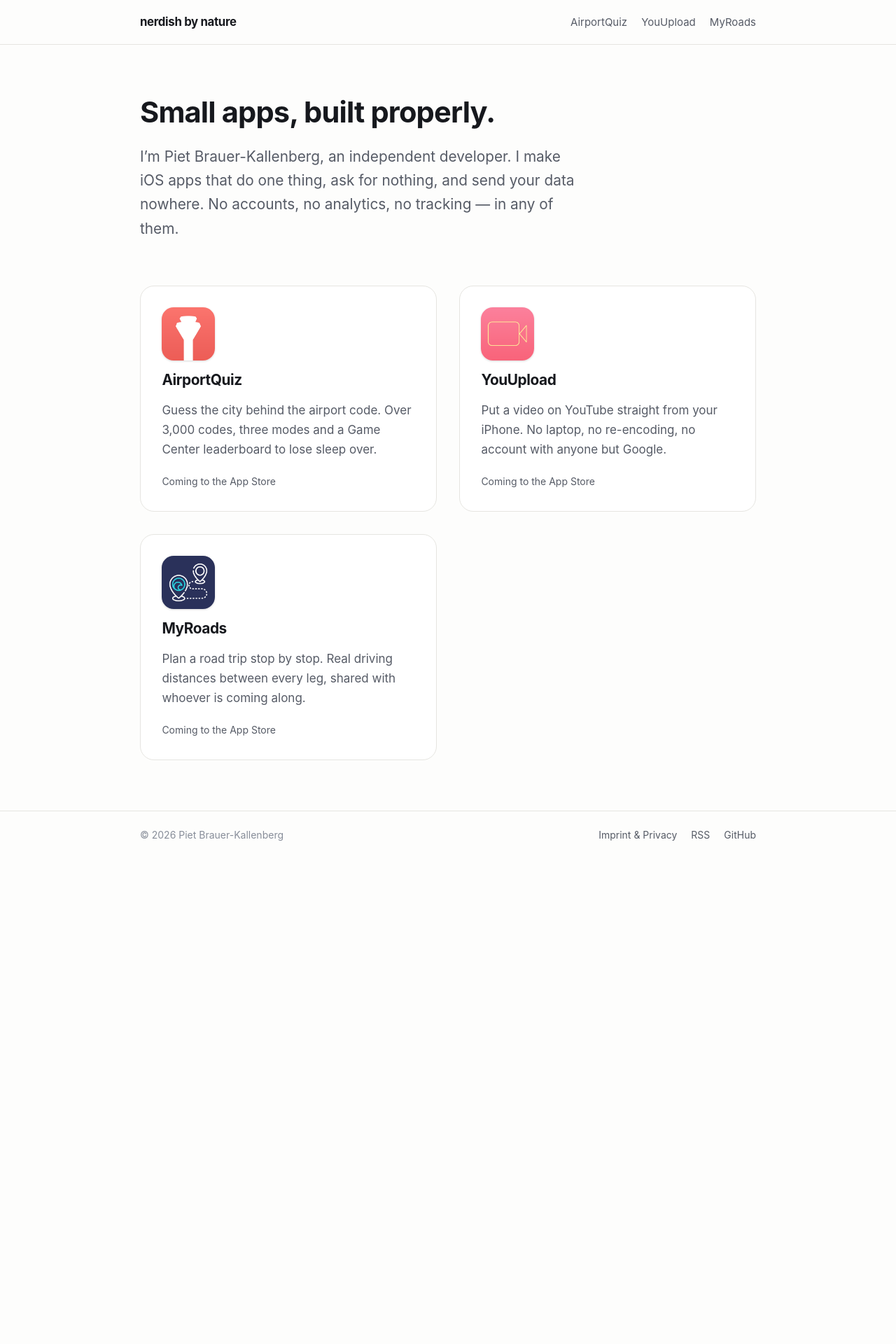
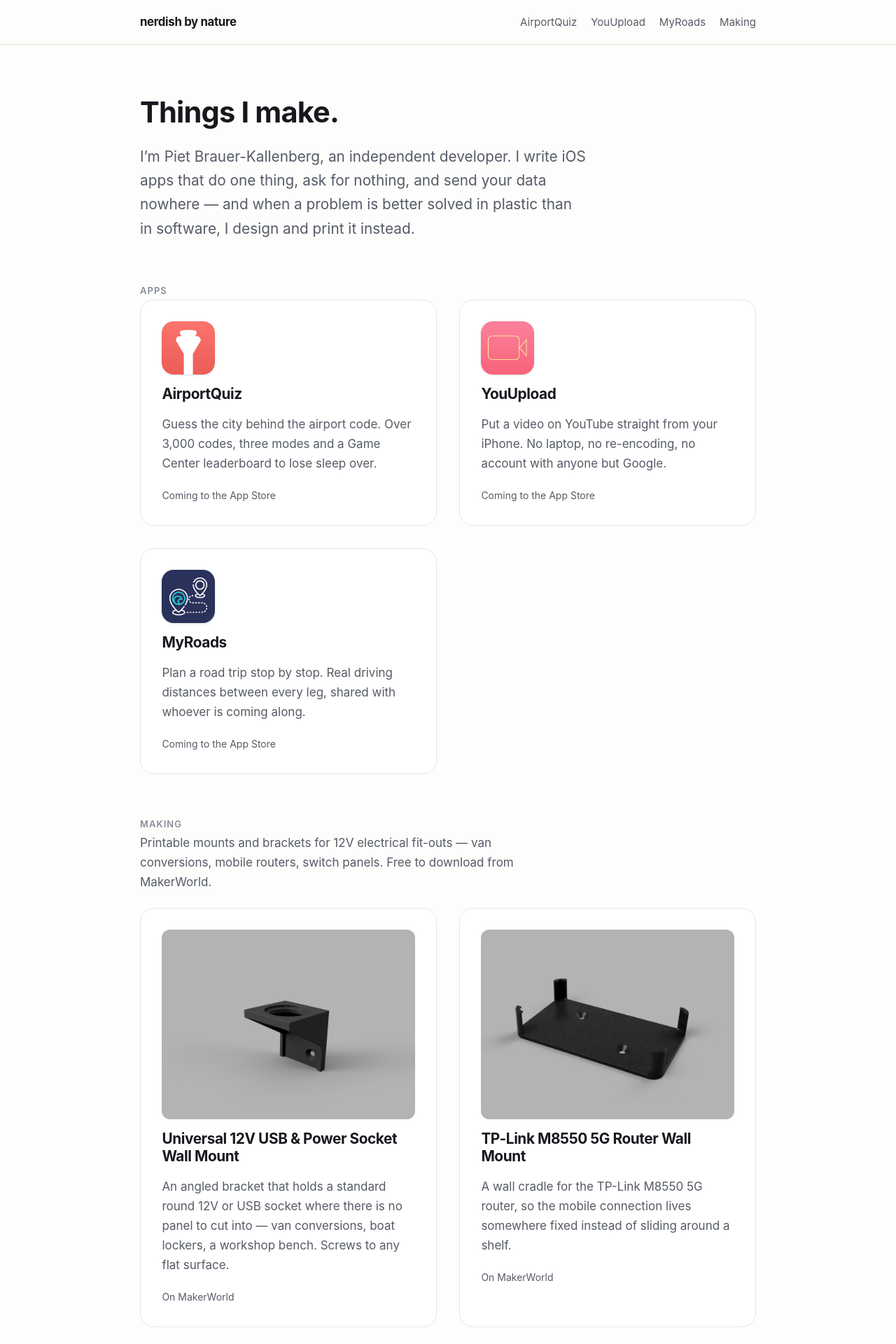
Before and after one commit to nerdishbynature/nerdishbynature.github.io, a Jekyll site: the page built from index.html, in a window 1280 px wide. Shown: the top 1920 px of the page at 70% size. Built offline with Jekyll 4.4.1, drawn with Linux system fonts in a browser that asks for light colours; before the commit the page ends 1227 px from its top, so only the background shows below that; some of the changed text lies outside the part shown.

Commit message:
Add a Making section for the MakerWorld designs
Two crawlable sections rather than a toggle: the front page now leads with
Apps, then Making, and /making/ lists all five designs. Each card links out
to MakerWorld, which stays the canonical home for downloads and remixes —
the site is a hub pointing there, not a competing catalogue.

The designs are all 12V electrical fit-out parts, so the section copy says
so. "Van conversion", "12V socket" and the specific hardware names are
terms people actually search; "nerdish by nature" is not, being already
taken by a podcast, two Instagram accounts and a t-shirt.

Cards are ordered by downloads, so the front page features the strongest
three. Cover images are pulled down and served locally at 900x675 rather
than hotlinked from the Bambu CDN.

The card component is renamed from .app-card to a generic .card, since two
sections use it now. Adds .card__thumb for entries with a cover photo.

Saved MakerWorld pages are excluded in _config.yml and .gitignore — Jekyll
was copying them into _site, which would have published someone else's
homepage feed along with the site.

Claude-Session: https://claude.ai/code/session_017xcoEG7gXEWPqNk7ZHUgd2

```diff
--- a/_config.yml
+++ b/_config.yml
@@ -40,6 +40,10 @@ defaults:
       layout: post
 
 exclude:
+  # Saved MakerWorld pages used as a data source; never part of the site.
+  - Piet-MakerWorld
+  - Piet-MakerWorld.htm
+  - Piet-MakerWorld_files
   - Gemfile
   - Gemfile.lock
   - README.md
--- /dev/null
+++ b/_data/making.yml
@@ -0,0 +1,45 @@
+# Designs shown on /making/, and the first three on the front page.
+# Ordered by downloads, so the strongest three lead.
+#
+#   title  the model's name, as published
+#   url    its MakerWorld page — the canonical home, where downloads happen
+#   blurb  what it is and what it's for. The only original text on the page,
+#          so it is what the section actually ranks on. Be specific.
+#   image  optional cover under /assets/img/. Cards read fine without one.
+#   meta   optional, overrides the default "On MakerWorld" footer line
+
+- title: Universal 12V USB & Power Socket Wall Mount
+  url: https://makerworld.com/en/models/2566357-universal-12v-usb-power-socket-wall-mount
+  image: /assets/img/making-power-socket.jpg
+  blurb: >-
+    An angled bracket that holds a standard round 12V or USB socket where there
+    is no panel to cut into — van conversions, boat lockers, a workshop bench.
+    Screws to any flat surface.
+
+- title: TP-Link M8550 5G Router Wall Mount
+  url: https://makerworld.com/en/models/2509884-tp-link-m8550-5g-router-wall-mount
+  image: /assets/img/making-tplink-router.jpg
+  blurb: >-
+    A wall cradle for the TP-Link M8550 5G router, so the mobile connection
+    lives somewhere fixed instead of sliding around a shelf.
+
+- title: UniFi Travel Router Wall Mount
+  url: https://makerworld.com/en/models/2586948-unifi-travel-router-wall-mount
+  image: /assets/img/making-unifi-router.jpg
+  blurb: >-
+    Holds a UniFi travel router flat against the wall with the ports left clear.
+    Corner clips let you pull it back out without tools.
+
+- title: Low-Profile 6-Gang Switch Panel Mount
+  url: https://makerworld.com/en/models/2566329-low-profile-6-gang-switch-panel-mount
+  image: /assets/img/making-switch-panel.jpg
+  blurb: >-
+    A wedge housing that sets a six-gang switch panel at a readable angle while
+    sitting as flat to the surface as the switches allow.
+
+- title: Eco-Worthy FlexFit 100Ah Battery Tray
+  url: https://makerworld.com/en/models/2566229-eco-worthy-flexfit-100ah-battery-tray
+  image: /assets/img/making-battery-tray.jpg
+  blurb: >-
+    A tray for the Eco-Worthy FlexFit 100Ah battery, with a honeycomb floor for
+    airflow and raised feet to keep it clear of whatever it stands on.
--- a/_data/navigation.yml
+++ b/_data/navigation.yml
@@ -6,3 +6,5 @@
   url: /youupload/
 - title: MyRoads
   url: /myroads/
+- title: Making
+  url: /making/
--- a/assets/css/main.scss
+++ b/assets/css/main.scss
@@ -210,9 +210,36 @@ main { flex: 1 0 auto; padding-block: clamp(2.5rem, 6vw, 4.5rem); }
   margin-bottom: 0;
 }
 
-/* ------------------------------------------------------------- app cards */
+/* -------------------------------------------------------------- sections */
 
-.apps {
+.section { margin-bottom: clamp(2.5rem, 6vw, 4rem); }
+
+.section__title {
+  margin: 0 0 0.35em;
+  font-size: 0.8125rem;
+  font-weight: 600;
+  letter-spacing: 0.08em;
+  text-transform: uppercase;
+  color: var(--ink-faint);
+}
+
+.section__lede {
+  color: var(--ink-soft);
+  margin: 0 0 1.4rem;
+  max-width: 36rem;
+}
+
+.section__more {
+  margin: 1.4rem 0 0;
+  font-size: 0.9375rem;
+}
+
+.section__more a { text-decoration: none; }
+.section__more a:hover { text-decoration: underline; }
+
+/* ----------------------------------------------------------------- cards */
+
+.card-grid {
   display: grid;
   gap: clamp(1.25rem, 3vw, 2rem);
   grid-template-columns: repeat(auto-fit, minmax(min(100%, 20rem), 1fr));
@@ -221,7 +248,7 @@ main { flex: 1 0 auto; padding-block: clamp(2.5rem, 6vw, 4.5rem); }
   margin: 0;
 }
 
-.app-card {
+.card {
   position: relative;
   display: flex;
   flex-direction: column;
@@ -233,44 +260,52 @@ main { flex: 1 0 auto; padding-block: clamp(2.5rem, 6vw, 4.5rem); }
   transition: border-color 0.15s ease, transform 0.15s ease;
 }
 
-.app-card:hover {
+.card:hover {
   border-color: color-mix(in srgb, var(--accent) 45%, var(--rule));
   transform: translateY(-2px);
 }
 
-.app-card__icon {
+.card__icon {
   width: 76px;
   height: 76px;
   border-radius: 17px;
   box-shadow: 0 1px 3px rgb(0 0 0 / 0.16);
 }
 
-.app-card h2 {
+.card h2 {
   margin: 0;
   font-size: 1.3rem;
 }
 
-.app-card h2 a {
+.card h2 a {
   color: var(--ink);
   text-decoration: none;
 }
 
 /* Makes the whole card clickable without nesting interactive elements. */
-.app-card h2 a::after {
+.card h2 a::after {
   content: "";
   position: absolute;
   inset: 0;
   border-radius: inherit;
 }
 
-.app-card:hover h2 a { color: var(--accent); }
+.card:hover h2 a { color: var(--accent); }
 
-.app-card p {
+.card p {
   margin: 0;
   color: var(--ink-soft);
 }
 
-.app-card__meta {
+.card__thumb {
+  width: 100%;
+  aspect-ratio: 4 / 3;
+  object-fit: cover;
+  border-radius: 12px;
+  background: var(--bg);
+}
+
+.card__meta {
   margin-top: auto;
   padding-top: 0.25rem;
   font-size: 0.875rem;
--- a/index.html
+++ b/index.html
@@ -2,27 +2,63 @@
 layout: default
 title: nerdish by nature
 description: >-
-  Small, focused iOS apps that keep your data on your device. Home of
-  AirportQuiz and YouUpload, by Piet Brauer-Kallenberg.
+  iOS apps that keep your data on your device, and free 3D printable mounts
+  for 12V and van-conversion builds. By Piet Brauer-Kallenberg.
 ---
 
 <div class="hero">
-  <h1>Small apps, built properly.</h1>
+  <h1>Things I make.</h1>
   <p>
-    I&rsquo;m Piet Brauer-Kallenberg, an independent developer. I make iOS apps
-    that do one thing, ask for nothing, and send your data nowhere. No accounts,
-    no analytics, no tracking &mdash; in any of them.
+    I&rsquo;m Piet Brauer-Kallenberg, an independent developer. I write iOS apps
+    that do one thing, ask for nothing, and send your data nowhere &mdash; and
+    when a problem is better solved in plastic than in software, I design and
+    print it instead.
   </p>
 </div>
 
-<ul class="apps">
+<section class="section">
+  <h2 class="section__title">Apps</h2>
+
+  <ul class="card-grid">
     {%- for app in site.data.apps -%}
-    <li class="app-card">
-      <img class="app-card__icon" src="{{ app.icon | relative_url }}"
+      <li class="card">
+        <img class="card__icon" src="{{ app.icon | relative_url }}"
              alt="" width="76" height="76" loading="lazy">
         <h2><a href="{{ app.url | relative_url }}">{{ app.title }}</a></h2>
         <p>{{ app.blurb }}</p>
-      <p class="app-card__meta">{{ app.status }}</p>
+        <p class="card__meta">{{ app.status }}</p>
       </li>
     {%- endfor -%}
   </ul>
+</section>
+
+<section class="section">
+  <h2 class="section__title">Making</h2>
+
+  <p class="section__lede">
+    Printable mounts and brackets for 12V electrical fit-outs &mdash; van
+    conversions, mobile routers, switch panels. Free to download from
+    MakerWorld.
+  </p>
+
+  {%- assign featured = site.data.making | slice: 0, 3 -%}
+  {%- if featured and featured.size > 0 -%}
+    <ul class="card-grid">
+      {%- for item in featured -%}
+        <li class="card">
+          {%- if item.image %}
+            <img class="card__thumb" src="{{ item.image | relative_url }}"
+                 alt="" loading="lazy">
+          {% endif -%}
+          <h2><a href="{{ item.url }}">{{ item.title }}</a></h2>
+          <p>{{ item.blurb }}</p>
+          <p class="card__meta">{{ item.meta | default: "On MakerWorld" }}</p>
+        </li>
+      {%- endfor -%}
+    </ul>
+  {%- endif -%}
+
+  <p class="section__more">
+    <a href="{{ '/making/' | relative_url }}">All designs &rarr;</a>
+  </p>
+</section>
--- /dev/null
+++ b/making.html
@@ -0,0 +1,33 @@
+---
+layout: page
+permalink: /making/
+title: Making
+description: >-
+  Free 3D printable mounts and brackets for 12V electrical fit-outs: van
+  conversion sockets, router wall mounts, switch panels and battery trays.
+subtitle: >-
+  Printable mounts and brackets for 12V electrical fit-outs — van conversions,
+  mobile routers, switch panels. All free to download from MakerWorld.
+---
+
+{%- if site.data.making and site.data.making.size > 0 -%}
+  <ul class="card-grid">
+    {%- for item in site.data.making -%}
+      <li class="card">
+        {%- if item.image %}
+          <img class="card__thumb" src="{{ item.image | relative_url }}"
+               alt="" loading="lazy">
+        {% endif -%}
+        <h2><a href="{{ item.url }}">{{ item.title }}</a></h2>
+        <p>{{ item.blurb }}</p>
+        <p class="card__meta">{{ item.meta | default: "On MakerWorld" }}</p>
+      </li>
+    {%- endfor -%}
+  </ul>
+{%- endif -%}
+
+<p>
+  Everything lives on
+  <a href="https://makerworld.com/@pietbrauer">my MakerWorld profile</a>, which
+  is where downloads, print profiles and remixes are handled.
+</p>
```
Also changed, not shown: assets/img/making-battery-tray.jpg (added), assets/img/making-power-socket.jpg (added), assets/img/making-switch-panel.jpg (added), assets/img/making-tplink-router.jpg (added), assets/img/making-unifi-router.jpg (added), 1 other file. Lines whose indentation alone changed are shown as unchanged.
